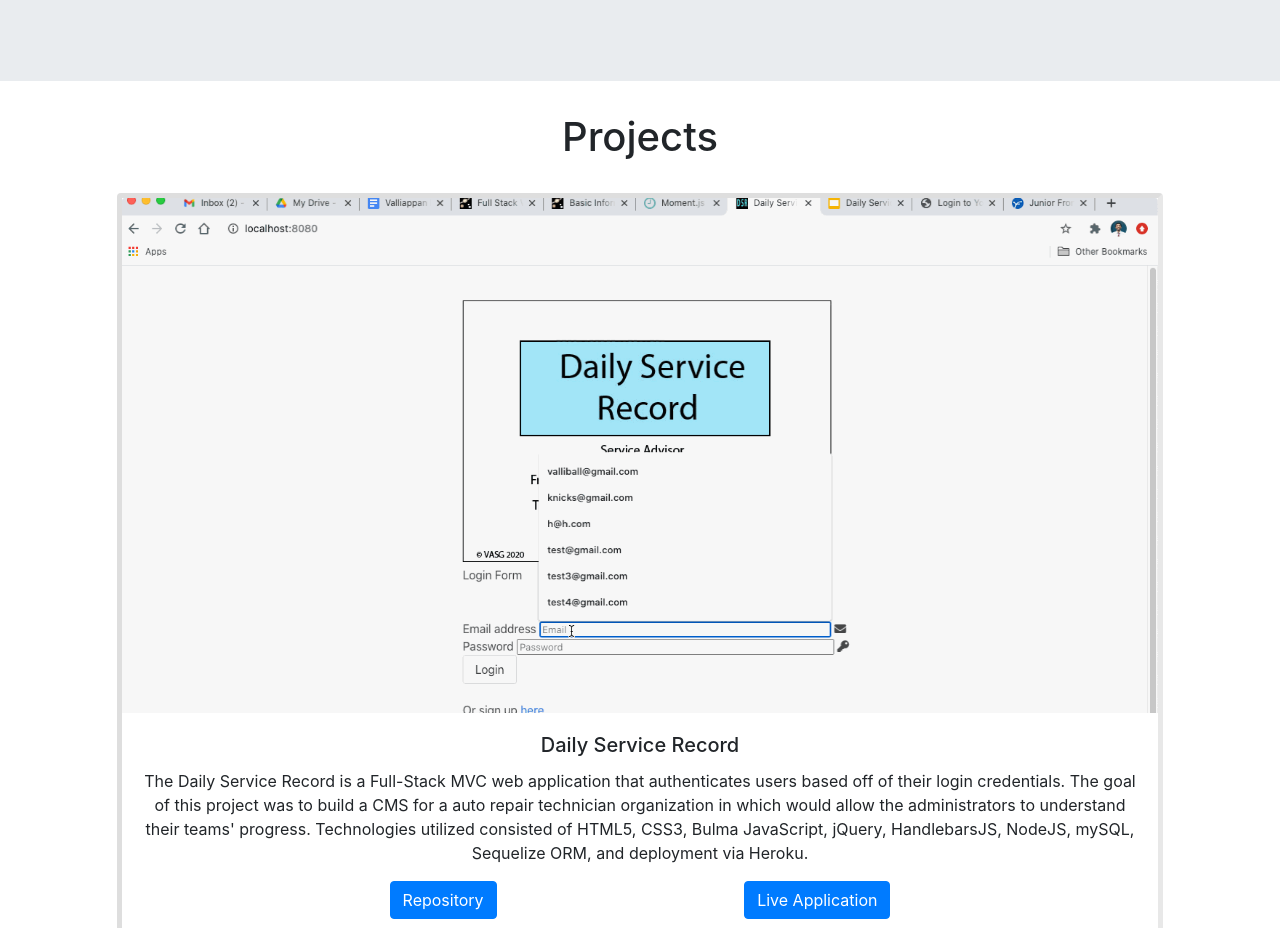
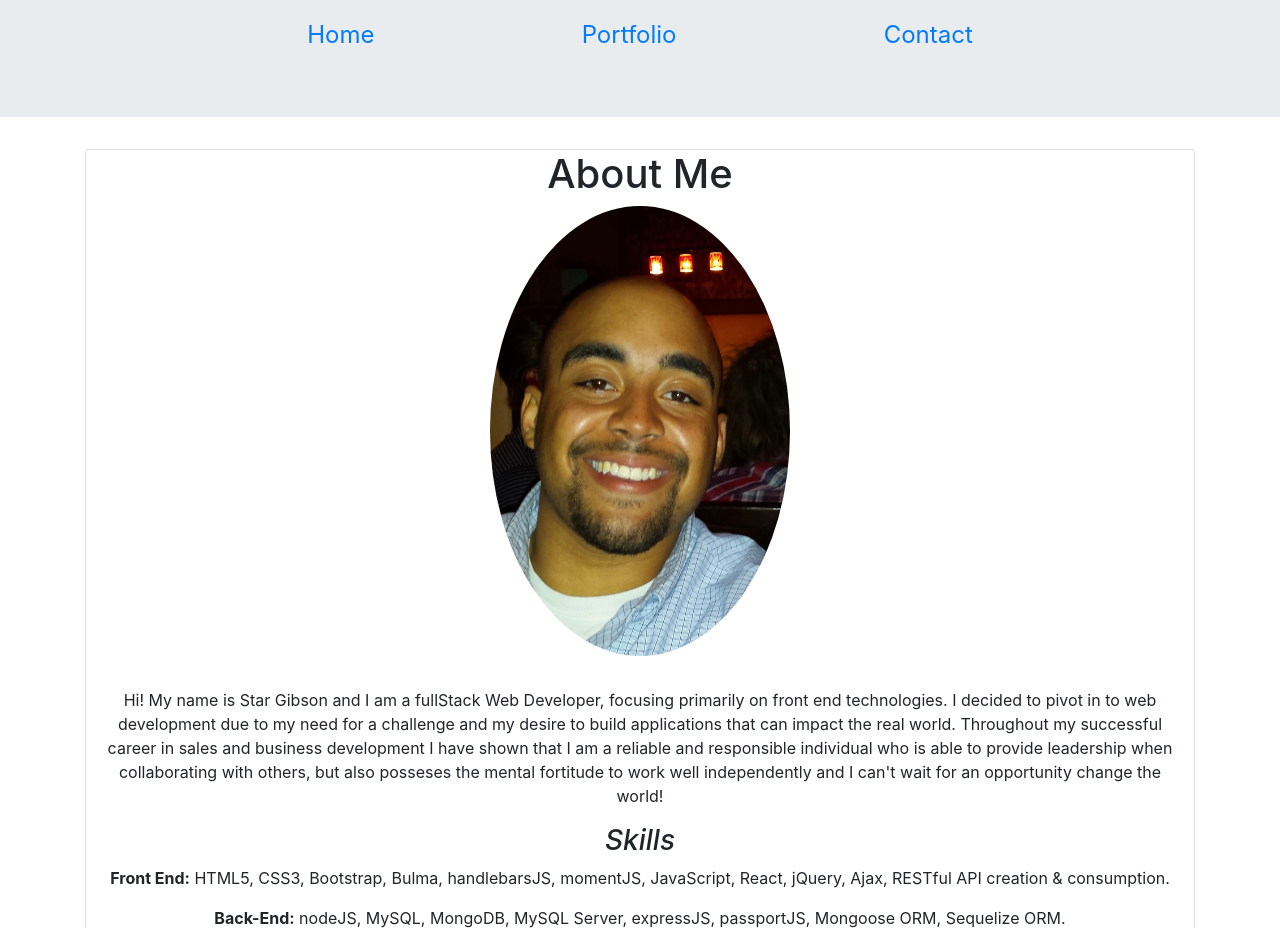
Before and after one commit to Star-Gibson/react_portfolio, a React (Create React App) app: page / in a window 1280 px wide. Shown: the part 244-1172 px from the top of the page. Built offline with nearby package versions, Linux system fonts and the light colour scheme; the HTML template or start-up script is replaced by a standard one.

Commit message:
Completed Base Code

```diff
--- a/public/index.html
+++ b/public/index.html
@@ -24,6 +24,14 @@
       work correctly both with client-side routing and a non-root public URL.
       Learn how to configure a non-root public URL by running `npm run build`.
     -->
+
+    <script src="https://code.jquery.com/jquery-3.4.1.slim.min.js"
+    integrity="sha384-J6qa4849blE2+poT4WnyKhv5vZF5SrPo0iEjwBvKU7imGFAV0wwj1yYfoRSJoZ+n"
+    crossorigin="anonymous"></script>
+<script src="https://cdn.jsdelivr.net/npm/popper.js@1.16.0/dist/umd/popper.min.js"
+    integrity="sha384-Q6E9RHvbIyZFJoft+2mJbHaEWldlvI9IOYy5n3zV9zzTtmI3UksdQRVvoxMfooAo"
+    crossorigin="anonymous"></script>
+
     <!-- Font Awesome CDN -->
     <link rel="stylesheet" href="https://cdnjs.cloudflare.com/ajax/libs/font-awesome/5.15.1/css/all.min.css" integrity="sha512-+4zCK9k+qNFUR5X+cKL9EIR+ZOhtIloNl9GIKS57V1MyNsYpYcUrUeQc9vNfzsWfV28IaLL3i96P9sdNyeRssA==" crossorigin="anonymous" />
     <title>SSG - Web Developer</title>
--- a/src/App.js
+++ b/src/App.js
@@ -1,22 +1,20 @@
 import React from "react";
-import Header from "./components/Header/Header";
-import Footer from "./components/Footer/Footer";
+import { BrowserRouter as Router, Route} from "react-router-dom";
 import Project from "./components/pages/Project/Project"
 import About from "./components/pages/About/About"
 import Contact from "./components/pages/Contact/Contact"
 import './App.css';
 
+
 function App() {
   return (
+   <Router>
     <div className="App">
-      {/* Implement ReactRouter Routes  */}
-      {/* Keeping Components currently for test purposes */}
-      <Header />
-    <Project />
-      <About />
-      <Contact />
-      <Footer />
+<Route exact path="/" component={About} />
+<Route exact path="/portfolio" component={Project} />
+<Route exact path="/contact" component={Contact} />
     </div>
+   </Router>
   );
 }
 
--- a/src/components/Header/Header.jsx
+++ b/src/components/Header/Header.jsx
@@ -1,12 +1,14 @@
-import React from 'react'
-
+import React from "react";
+import Navigation from "../Navigation/Navigation";
 
 const Header = () => {
+
     return (
         <div className="jumbotron jumbotron-fluid">
             <div className="container">
                 <h1 className="display-2">Star Gibson</h1>
                 <p className="lead display-4">Web Developer</p>
+                <Navigation />
             </div>
         </div>
     )
--- /dev/null
+++ b/src/components/Navigation/Navigation.css
@@ -0,0 +1,5 @@
+#navigation{
+    display: flex;
+    justify-content: space-evenly;
+    font-size: x-large;
+}
--- /dev/null
+++ b/src/components/Navigation/Navigation.jsx
@@ -0,0 +1,17 @@
+import React from "react";
+import { Link, } from "react-router-dom";
+import "./Navigation.css";
+
+const Navigation = () => {
+    return (
+        <div>
+                <div className ="container" id="navigation">
+                <Link to="/">Home</Link>
+                <Link to="/portfolio">Portfolio</Link>
+                <Link to="/contact">Contact</Link>
+                </div>
+        </div>
+    )
+}
+
+export default Navigation;
--- a/src/components/pages/About/About.jsx
+++ b/src/components/pages/About/About.jsx
@@ -1,13 +1,16 @@
 import React from 'react'
-
+import Header from "../../Header/Header";
+import Footer from "../../Footer/Footer";
 const About = () => {
 
     return (
+        <div>
+            <Header />
             <div className="container">
                 <div className="card">
                     <div className="card-title">
                         <h1>About Me</h1>
-                    <img className="rounded-circle" width="300px" src="./assets/img/profilePic.jpeg" alt=""/>
+                        <img className="rounded-circle" width="300px" src="./assets/img/profilePic.jpeg" alt="" />
                     </div>
                     <div className="card-body">
                         <p>Hi! My name is Star Gibson and I am a fullStack Web Developer, focusing primarily on front end technologies. I decided to pivot in to web development due to my need for a challenge and my desire to build applications that can impact the real world.
@@ -18,6 +21,8 @@ const About = () => {
                     </div>
                 </div>
             </div>
+            <Footer />
+        </div>
     )
 }
 
--- a/src/components/pages/Contact/Contact.jsx
+++ b/src/components/pages/Contact/Contact.jsx
@@ -1,9 +1,13 @@
 import React from 'react'
+import Header from "../../Header/Header";
+import Footer from "../../Footer/Footer";
+const Contact = () => {
 
-const Contact = () => {
   return (
-        <div className = "container">
-            <div className ="card">
+    <div>
+      <Header />
+      <div className="container">
+        <div className="card">
           <form>
             <div className="form-group">
               <h2>Contact Information</h2>
@@ -18,6 +22,8 @@ const Contact = () => {
           </form>
         </div>
       </div>
+      <Footer />
+    </div>
   )
 }
 
--- a/src/components/pages/Project/Project.jsx
+++ b/src/components/pages/Project/Project.jsx
@@ -1,5 +1,7 @@
 import React, { useState } from 'react'
 import "../Project/Project.css";
+import  Header from "../../Header/Header";
+import  Footer from "../../Footer/Footer";
 
 const Project = () => {
     const [reactEmployeeDirectory] = useState({
@@ -31,52 +33,56 @@ const Project = () => {
     });
 
     return (
+        <div>
+            <Header />
             <div className="container">
                 <h1>Projects</h1>
                 <div className="card" id="portfolioDisplay">
-                <img className="card-img-top"src="/assets/img/DSR.gif"alt="dailyServiceRecord"/>
+                    <img className="card-img-top" src="/assets/img/DSR.gif" alt="dailyServiceRecord" />
                     <div className="card-body">
                         <h5 className="card-title">{dailyServiceRecord.title}</h5>
                         <p className="card-text">{dailyServiceRecord.info}</p>
                         <div className="cardButtons">
-                        <a href={dailyServiceRecord.repo}className="btn btn-primary">Repository</a>
-                        <a href={dailyServiceRecord.deployed}className="btn btn-primary">Live Application</a>
+                            <a href={dailyServiceRecord.repo} className="btn btn-primary">Repo <i className="fas fa-code"></i></a>
+                            <a href={dailyServiceRecord.deployed} className="btn btn-primary">Deployed <i className="fas fa-mouse-pointer"></i></a>
                         </div>
                     </div>
                 </div>
                 <div className="card" id="portfolioDisplay">
-               <img className="card-img-top"src="/assets/img/reactEmployeeDirectory.png" alt="reactEmployeeDirectory"/>
+                    <img className="card-img-top" src="/assets/img/reactEmployeeDirectory.png" alt="reactEmployeeDirectory" />
                     <div className="card-body">
                         <h5 className="card-title">{reactEmployeeDirectory.title}</h5>
                         <p className="card-text">{reactEmployeeDirectory.info}</p>
                         <div className="cardButtons">
-                        <a href={reactEmployeeDirectory.repo} className="btn btn-primary">Repository</a>
-                        <a href={reactEmployeeDirectory.deployed}className="btn btn-primary">Live Application</a>
+                            <a href={reactEmployeeDirectory.repo} className="btn btn-primary">Repo <i className="fas fa-code"></i></a>
+                            <a href={reactEmployeeDirectory.deployed} className="btn btn-primary">Deployed <i className="fas fa-mouse-pointer"></i></a>
                         </div>
                     </div>
                 </div>
                 <div className="card" id="portfolioDisplay">
-                <img className="card-img-top"src="/assets/img/budgetTracker.png" alt="budgetTrackerImage"/>
+                    <img className="card-img-top" src="/assets/img/budgetTracker.png" alt="budgetTrackerImage" />
                     <div className="card-body">
                         <h5 className="card-title">{budgetTracker.title}</h5>
                         <p className="card-text">{budgetTracker.info}</p>
                         <div className="cardButtons">
-                        <a href={budgetTracker.repo}className="btn btn-primary">Repository</a>
-                        <a href={budgetTracker.deployed} className="btn btn-primary">Live Application</a>
+                            <a href={budgetTracker.repo} className="btn btn-primary">Repo <i className="fas fa-code"></i></a>
+                            <a href={budgetTracker.deployed} className="btn btn-primary">Deployed <i className="fas fa-mouse-pointer"></i></a>
                         </div>
                     </div>
                 </div>
                 <div className="card" id="portfolioDisplay">
-               <img className="card-img-top"src="/assets/img/workdayScheduler.png" alt="workdayScheduler"/>
+                    <img className="card-img-top" src="/assets/img/workdayScheduler.png" alt="workdayScheduler" />
                     <div className="card-body">
                         <h5 className="card-title">{workScheduler.title}</h5>
                         <p className="card-text">{workScheduler.info}</p>
                         <div className="cardButtons">
-                        <a href={workScheduler.repo} className="btn btn-primary">Repository</a>
-                        <a href={workScheduler.deployed}className="btn btn-primary">Live Application</a>
+                            <a href={workScheduler.repo} className="btn btn-primary">Repo <i className="fas fa-code"></i></a>
+                            <a href={workScheduler.deployed} className="btn btn-primary">Deployed <i className="fas fa-mouse-pointer"></i></a>
                         </div>
                     </div>
                 </div>
+            </div>
+            <Footer />
         </div>
 
     )
```
Also changed, not shown: 1 other file (tests, documents, lock files or other folders). Lines whose indentation alone changed are shown as unchanged.
